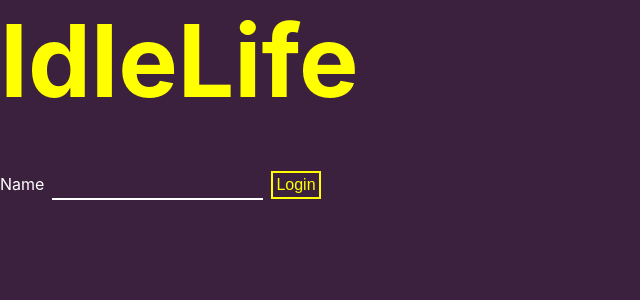
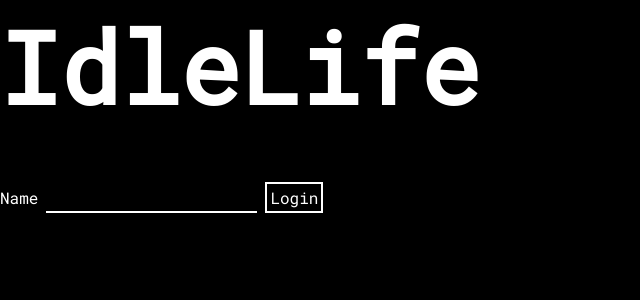
Before and after one commit to ryandabler/idlelife, a React (Create React App) app: page / in a window 1280 px wide. Shown: the top 300 px of the page, without its empty margins (0-640 px from the left). Built offline with nearby package versions, Linux system fonts and the light colour scheme.

Commit message:
style cleanup

```diff
--- a/public/index.html
+++ b/public/index.html
@@ -3,6 +3,7 @@
   <head>
     <meta charset="utf-8">
     <link rel="shortcut icon" href="%PUBLIC_URL%/favicon.ico">
+    <link href="https://fonts.googleapis.com/css?family=Roboto+Mono" rel="stylesheet">
     <meta name="viewport" content="width=device-width, initial-scale=1, shrink-to-fit=no">
     <meta name="theme-color" content="#000000">
     <!--
--- a/src/styles/index.css
+++ b/src/styles/index.css
@@ -1,26 +1,30 @@
 :root {
-  --bg-color: #3B213E;
-  --acct-main-color: #FFFF00;
-  --fg-color: #FFFFFF
+  --bg-color: #000000;
+  --fg-color: #FFFFFF;
 }
 
 * {
   box-sizing: border-box;
 }
 
+html {
+  font-family: 'Roboto Mono', monospace;
+  height: 100%;
+}
+
 body {
   margin: 0;
   padding: 0;
-  font-family: -apple-system, BlinkMacSystemFont, "Segoe UI", "Roboto", "Oxygen",
-    "Ubuntu", "Cantarell", "Fira Sans", "Droid Sans", "Helvetica Neue",
-    sans-serif;
-  -webkit-font-smoothing: antialiased;
-  -moz-osx-font-smoothing: grayscale;
   background-color: var(--bg-color);
+  color: var(--fg-color);
+}
+
+input {
+  font-family: 'Roboto Mono', monospace;
+  color: var(--fg-color);
 }
 
 .idlelife {
-  color: var(--acct-main-color);
   font-size: 100px;
 }
 
@@ -29,14 +33,13 @@ body {
 }
 
 .login-form label {
-  color: var(--fg-color);
   line-height: 16px;
   font-size: 16px;
   margin-right: 8px;
   vertical-align: bottom;
   display: inline-flex;
   align-items: flex-end;
-  border-bottom: 8px solid transparent;
+  border-bottom: 7px solid transparent;
 }
 
 .login-form input[type="text"] {
@@ -46,21 +49,19 @@ body {
   margin-right: 8px;
   font-size: 16px;
   height: 28px;
-  color: var(--fg-color);
   outline: none;
 }
 
 .login-form input[type="submit"] {
   font-size: 16px;
-  border: 2px solid var(--acct-main-color);
+  border: 2px solid var(--fg-color);
   padding: 3px;
   background: inherit;
-  color: var(--acct-main-color);
   transition: all ease-in-out 0.1s;
   cursor: pointer;
 }
 
 .login-form input[type="submit"]:hover {
-  background-color: var(--acct-main-color);
+  background-color: var(--fg-color);
   color: var(--bg-color);
 }
```
